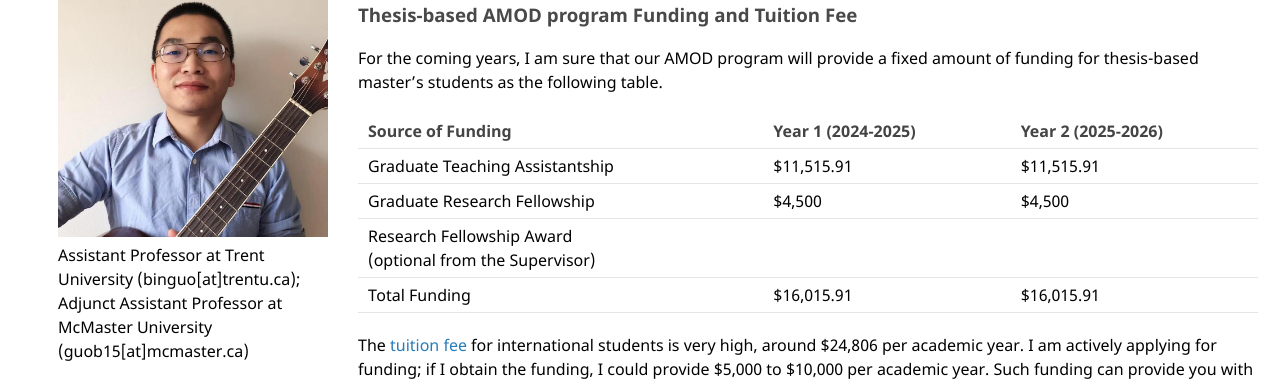
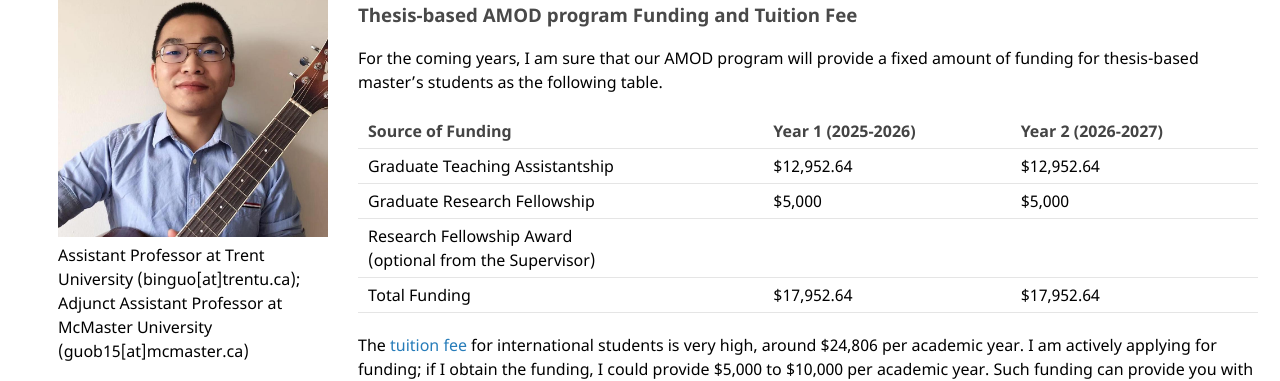
Before and after one commit to bin-guo/bin-guo.github.io, a Jekyll site: the page built from index.md, in a window 1280 px wide and 900 px high, scrolled down 3257 px. Shown: the part 140-521 px from the top of the window. Built offline with Jekyll 4.4.1, drawn with Linux system fonts in a browser that asks for light colours; our own code applies the rules of GitHub Pages for plain Markdown files.

Commit message:
Update index.md

```diff
--- a/index.md
+++ b/index.md
@@ -87,12 +87,14 @@ Here is the [School of Graduate Studies](https://www.trentu.ca/graduatestudies/)
 ### Thesis-based AMOD program Funding and Tuition Fee
 For the coming years, I am sure that our AMOD program will provide a fixed amount of funding for thesis-based master's students as the following table.
 
-|Source of Funding | Year 1 (2024-2025)| Year 2 (2025-2026)|
+|Source of Funding | Year 1 (2025-2026)| Year 2 (2026-2027)|
 |---	|---	|---	|
-|Graduate Teaching Assistantship| $11,515.91 | $11,515.91|
-|Graduate Research Fellowship |$4,500 |$4,500|
+|Graduate Teaching Assistantship| $12,952.64 | $12,952.64
+|Graduate Research Fellowship |$5,000 |$5,000|
 |Research Fellowship Award <br /> (optional from the Supervisor)| | |
-|Total Funding |$16,015.91 | $16,015.91|
+|Total Funding |$17,952.64 | $17,952.64|
+
+
 
 The [tuition fee](https://www.trentu.ca/graduatestudies/financial-matters/student-account-and-tuition/research-and-thesis-based-program-fees) for international students is very high, around $24,806 per academic year. I am actively applying for funding; if I obtain the funding, I could provide $5,000 to $10,000 per academic year. Such funding can provide you with lots of financial support.
 
```
